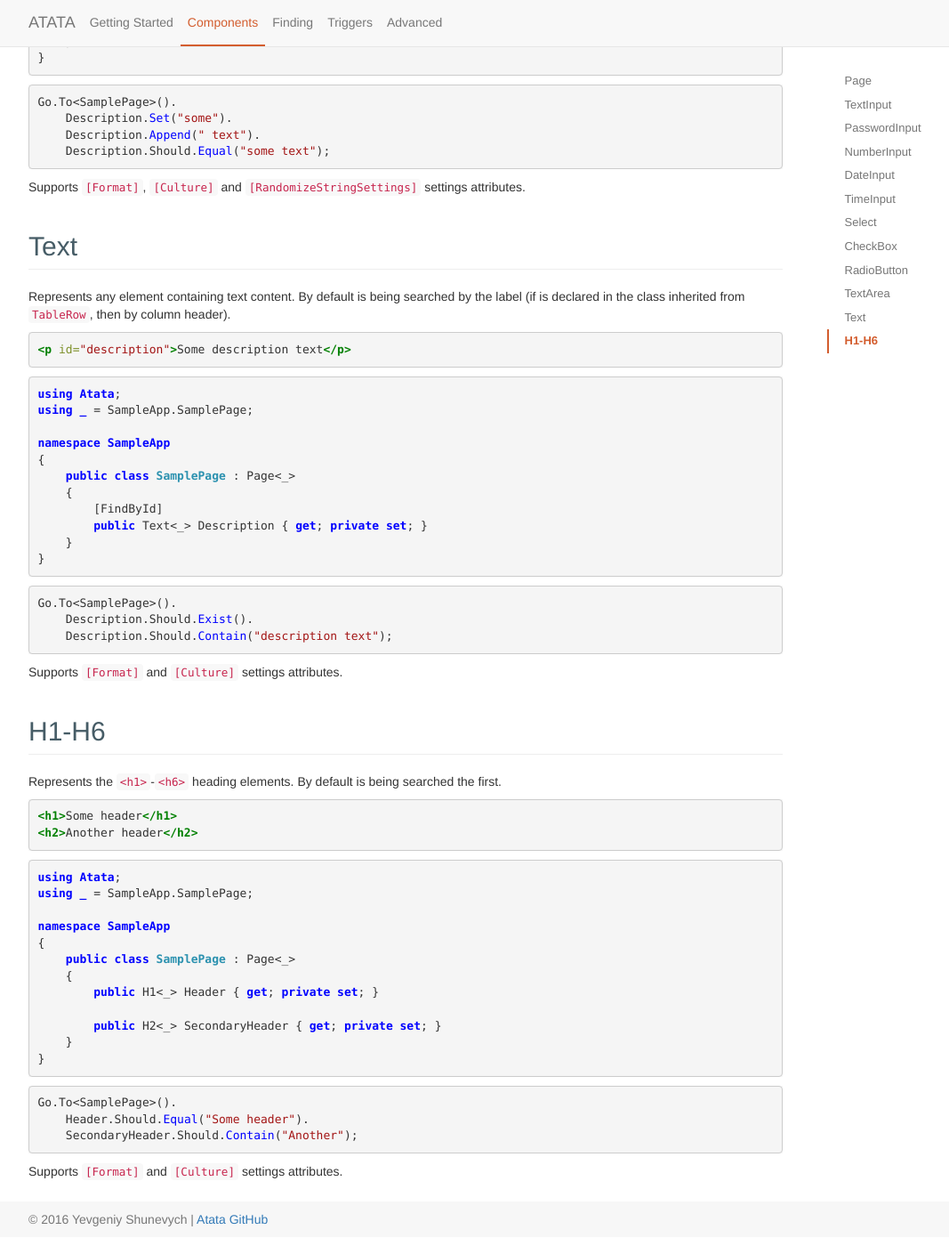
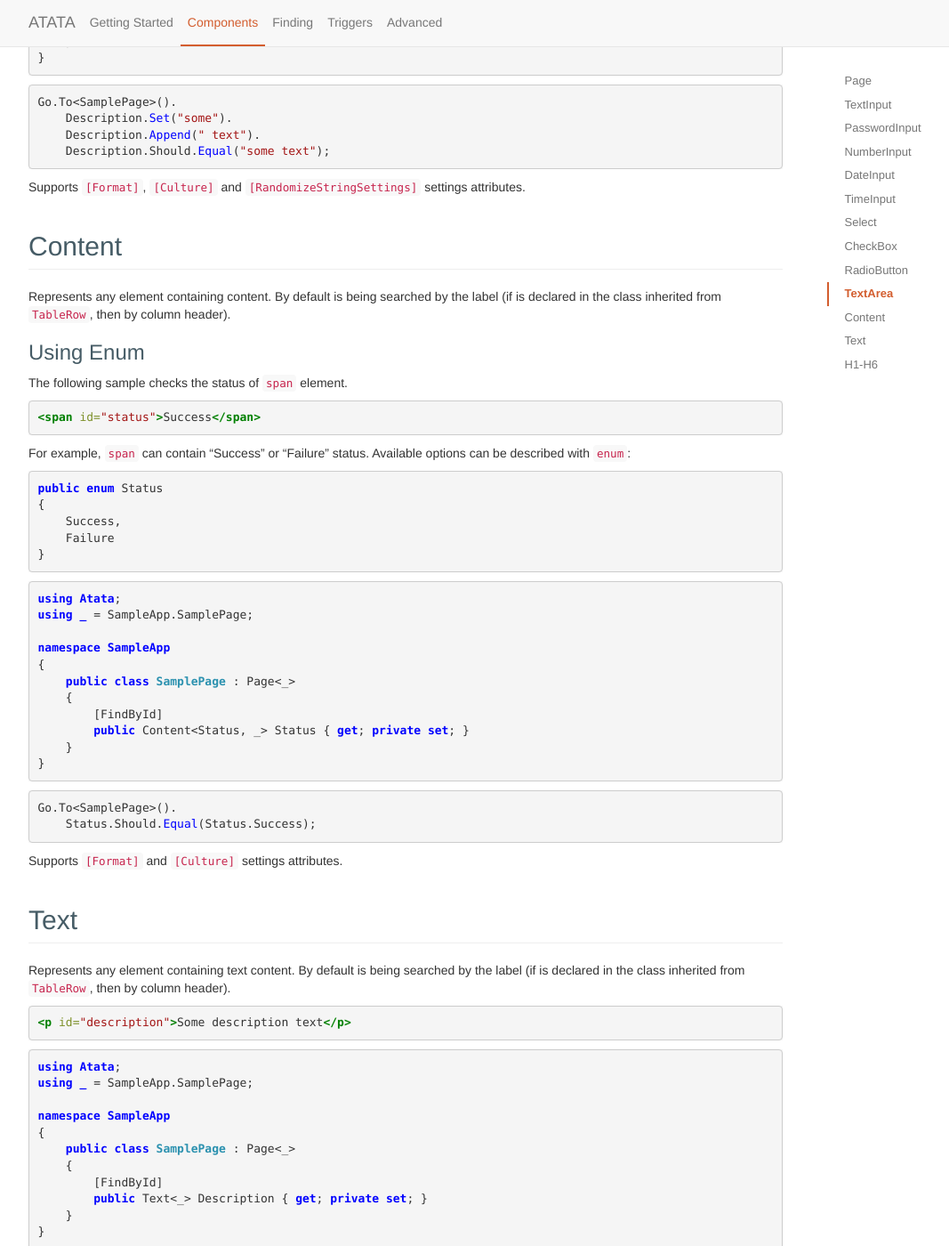
Before and after one commit to atata-framework/atata.io, a Jekyll site: the page built from components.html, in a window 1280 px wide and 1400 px high, scrolled down 7837 px. Shown: the whole window at 89% size, without its empty margins (38-1105 px from the left). Built offline with Jekyll 4.4.1, drawn with Linux system fonts in a browser that asks for light colours.

Commit message:
Add content component

````diff
--- a/_config.yml
+++ b/_config.yml
@@ -42,6 +42,7 @@ components:
   - CheckBox
   - RadioButton
   - TextArea
+  - Content
   - Text
   - H1-H6
 
--- /dev/null
+++ b/_includes/components/content.md
@@ -0,0 +1,38 @@
+Represents any element containing content. By default is being searched by the label (if is declared in the class inherited from `TableRow`, then by column header).
+
+### Using Enum
+
+The following sample checks the status of `span` element.
+
+```html
+<span id="status">Success</span>
+```
+
+For example, `span` can contain "Success" or "Failure" status. Available options can be described with `enum`:
+
+```cs
+public enum Status
+{
+    Success,
+    Failure
+}
+```
+```cs
+using Atata;
+using _ = SampleApp.SamplePage;
+
+namespace SampleApp
+{
+    public class SamplePage : Page<_>
+    {
+        [FindById]
+        public Content<Status, _> Status { get; private set; }
+    }
+}
+```
+```cs
+Go.To<SamplePage>().
+    Status.Should.Equal(Status.Success);
+```
+
+Supports `[Format]` and `[Culture]` settings attributes.
````
